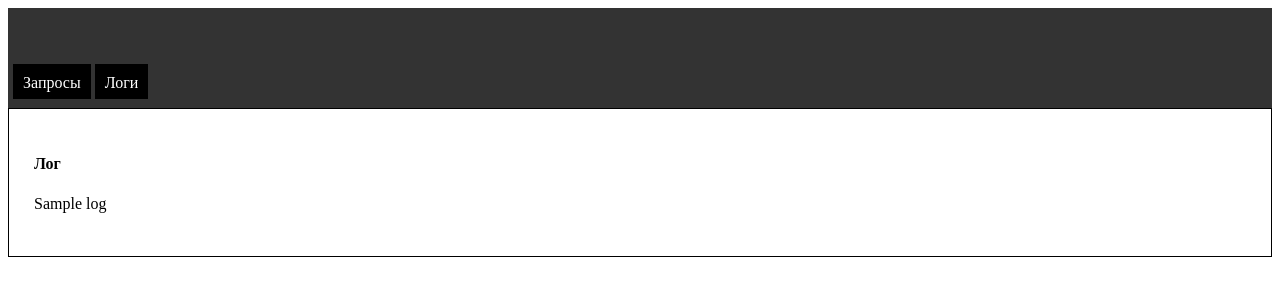
After one commit to UlisPaxton/remote_helper, a Python web app: template app_server/templates/log.html in a window 1280 px wide. The commit adds this page. Shown: the top 300 px of the page. Run offline with Jinja, Linux system fonts and the light colour scheme; the template is opened without the code that fills it: most values are stand-ins (such as "Sample title", 1, 10 or a date in 2020).

Commit message:
Были нужны мелкие правки: 	Если у юзера 1 интерфейс то список ip становится строкой и некорректно отображается в шаблоне 	Подтянут шаблон для отображения длинного списка адресов 	чёт ещё делал, не помню.

```diff
--- a/app_server/css/style.css
+++ b/app_server/css/style.css
@@ -41,7 +41,7 @@ menu {
 }
 .task_table {
 	min-width: 30%;
-	max-width: 60%;
+	max-width: 98%;
 }
 .iplink {
 	text-decoration: underline;
--- /dev/null
+++ b/app_server/templates/log.html
@@ -0,0 +1,24 @@
+
+		{% extends "page.html" %}
+		{% block content %}
+		<div>
+
+
+
+			<div id="tables_container">
+				<div id="task_header"><h4>Лог</h4></div>
+			<table  class="task_table">
+
+			{% for log in log_list %}
+				{{log}}<br>
+
+			{% endfor%}
+
+			<br>
+
+		</div>
+
+		{% endblock %}
+	</div> <!-- tab container -->
+	</body>
+</html>
--- a/app_server/templates/userlist.html
+++ b/app_server/templates/userlist.html
@@ -34,7 +34,7 @@
 						<td class="table_data_cell">
 							{{request.status}}
 						</td>
-						<td class="table_data_cell"><a class="iplink">{{request.ip}}</a></td>
+						<td class="table_data_cell"><a class="iplink">{% for ip in request.ip %}  {{ip}}, {% endfor %}</a></td>
 						<td>
 							<!-- {{request.old}} -->
 						</td>
```
Also changed, not shown: app_server/main.py (+7 -2 lines).
